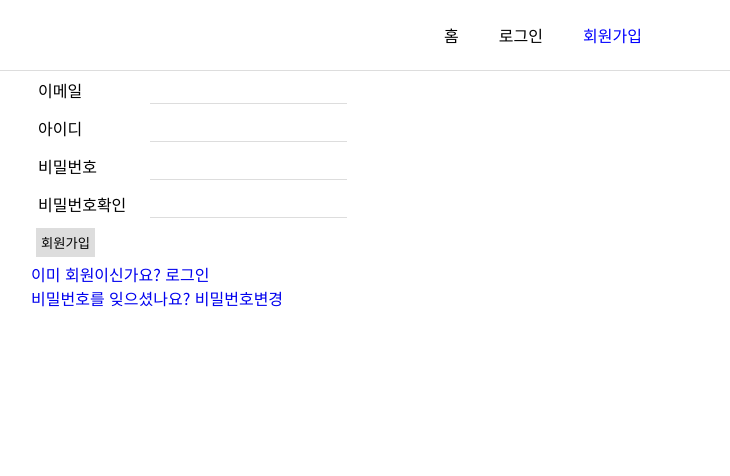
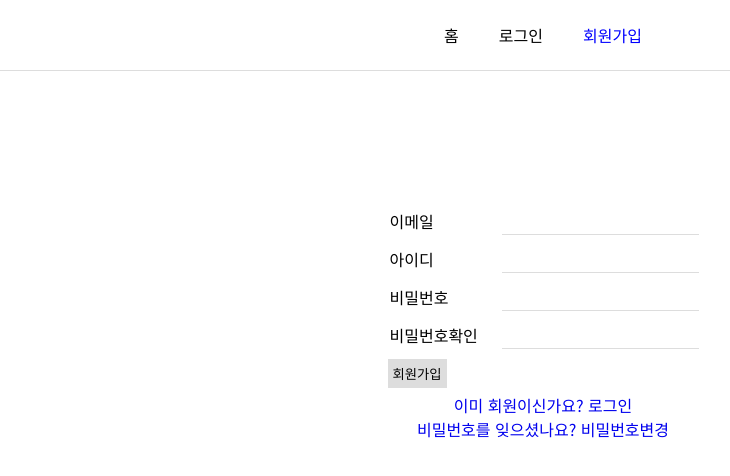
Before and after one commit to github-jademon/NetTalk-Frontend, a React (Create React App) app: page /signup in a window 1280 px wide. Shown: the top 476 px of the page, without its empty margins (97-827 px from the left). Built offline with nearby package versions, Linux system fonts and the light colour scheme.

Commit message:
add style

```diff
--- a/src/App.css
+++ b/src/App.css
@@ -53,9 +53,9 @@ li {
 
 .main > .container {
   width: 80%;
+  height: 100%;
   display: flex;
   flex-direction: column;
-  justify-content: start;
 }
 
 label {
@@ -128,11 +128,11 @@ a {
 }
 
 .loader {
-  border: 8px solid #f3f3f3; /* Light grey */
-  border-top: 8px solid #3498db; /* Blue */
+  border: 4px solid #f3f3f3; /* Light grey */
+  border-top: 4px solid #3498db; /* Blue */
   border-radius: 50%;
-  width: 80px;
-  height: 80px;
+  width: 40px;
+  height: 40px;
   animation: spin 2s linear infinite;
 }
 
@@ -238,3 +238,12 @@ a {
   word-break: break-all;
   text-align: center;
 }
+
+.auth-container {
+  width: auto;
+  display: flex;
+  max-height: 500px;
+  flex-direction: column;
+  justify-content: center;
+  align-items: center;
+}
--- a/src/pages/SignIn.js
+++ b/src/pages/SignIn.js
@@ -23,7 +23,7 @@ const SignIn = () => {
   };
 
   return (
-    <div className="container">
+    <div className="auth-container">
       <form name="form">
         <div>
           <label name="email">이메일</label>
--- a/src/pages/SignUp.js
+++ b/src/pages/SignUp.js
@@ -35,7 +35,7 @@ const SignUp = () => {
   };
 
   return (
-    <div className="container">
+    <div className="auth-container">
       <form name="form">
         <div>
           <label name="email">이메일</label>
```
